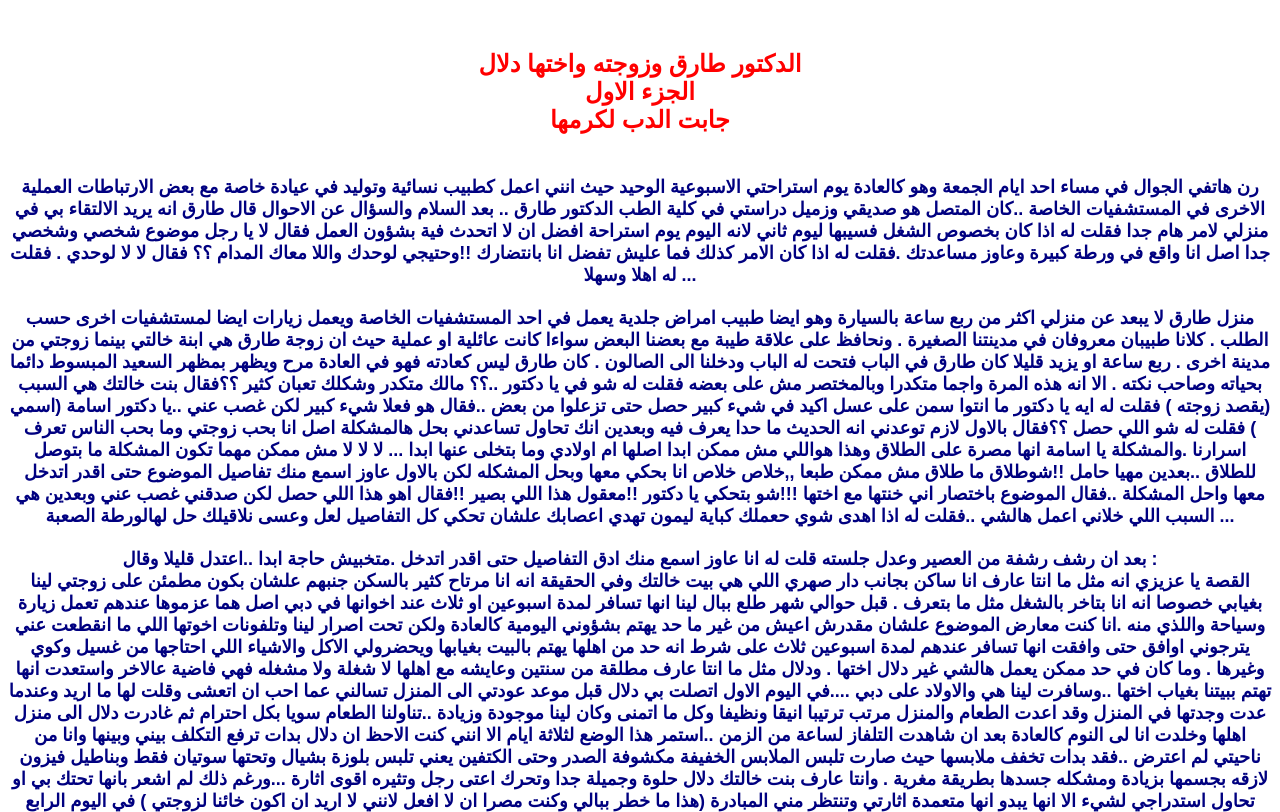
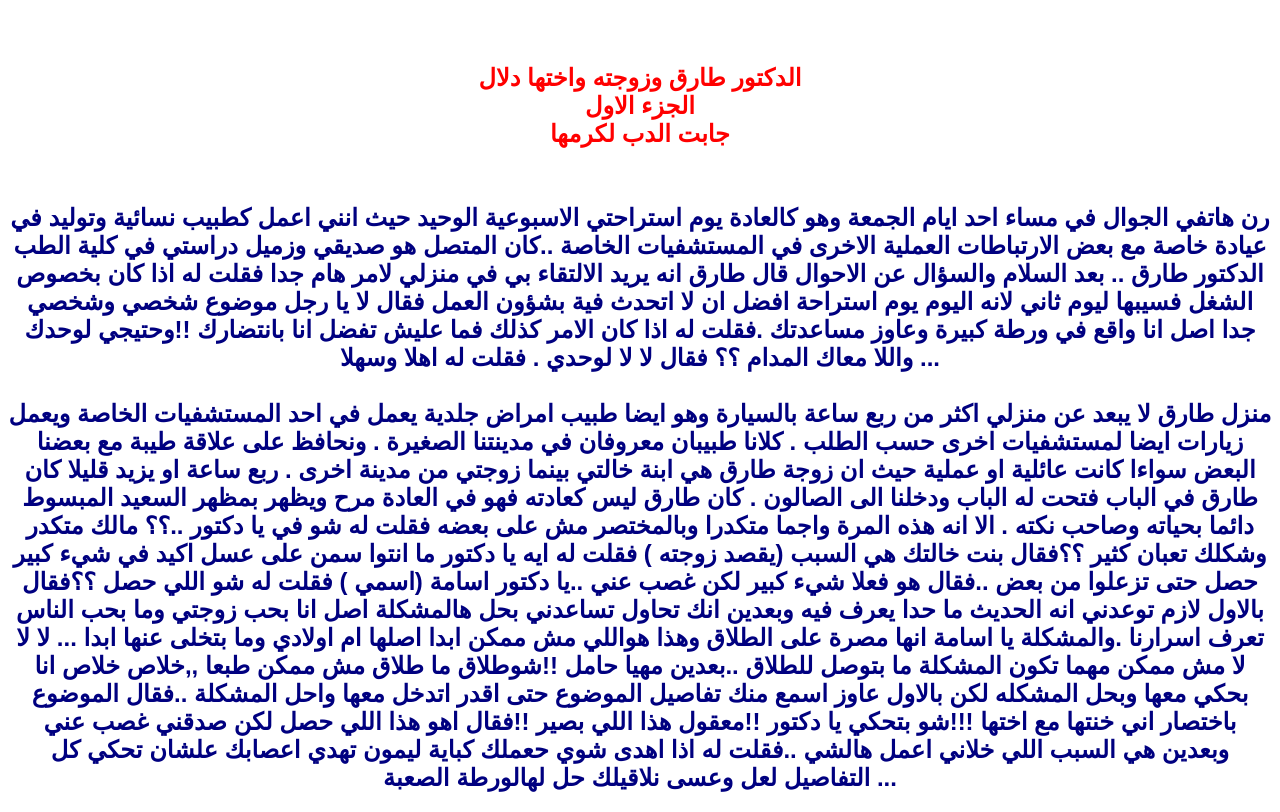
Before and after one commit to kesasw7ekayat/20, a plain HTML site: page index.html in a window 1280 px wide. Shown: the top 812 px of the page. Drawn offline with Linux system fonts and the light colour scheme.

Commit message:
Update index.html

```diff
--- a/index.html
+++ b/index.html
@@ -1,5 +1,5 @@
 <center>
-<b><font size="4"><font color="Navy"><font face="Arial"><br>
+<b><font size="5"><font color="Navy"><font face="Arial"><br>
 <br>
 <font color="Red"><font size="5"><div align="center">الدكتور طارق وزوجته واختها دلال <br>
 الجزء الاول <br>
```
